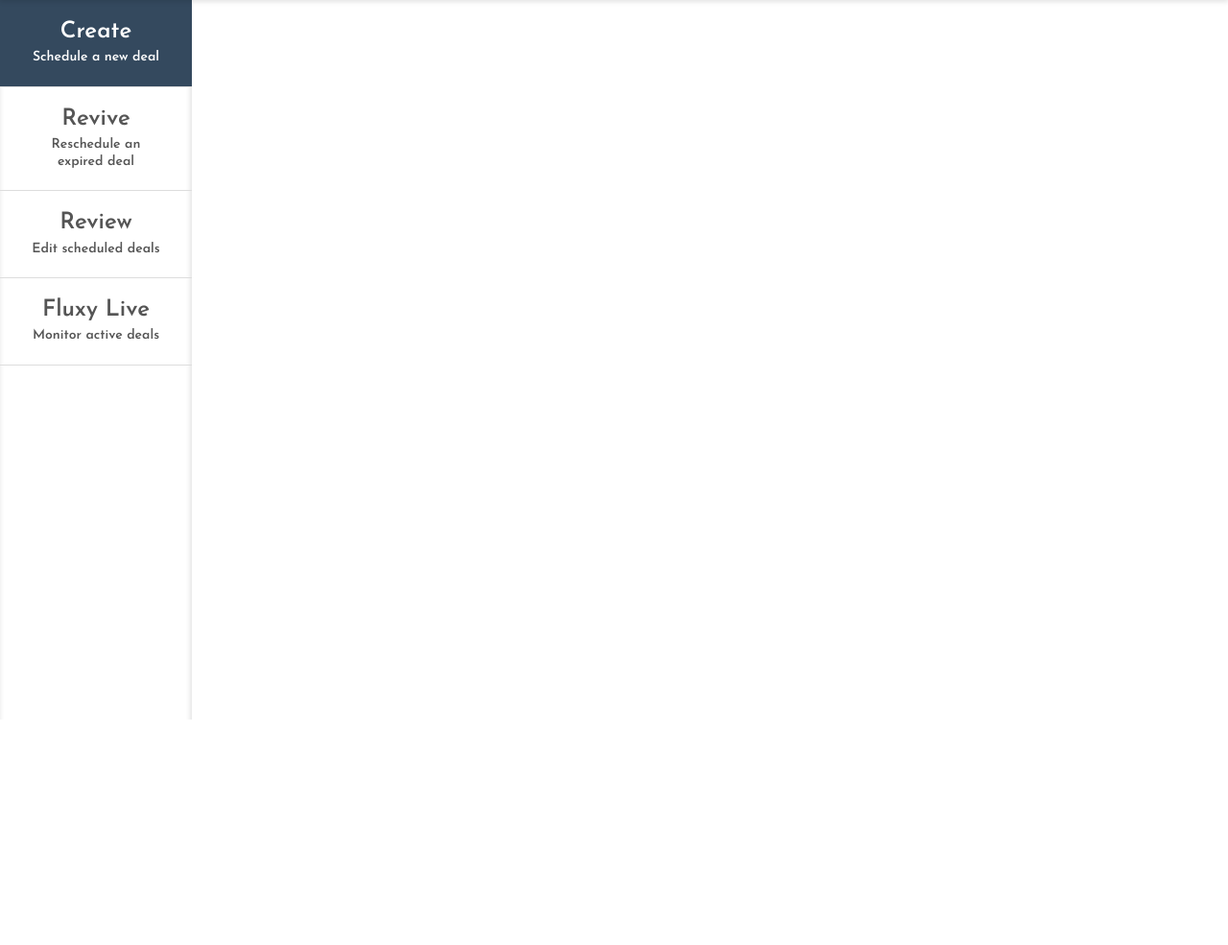
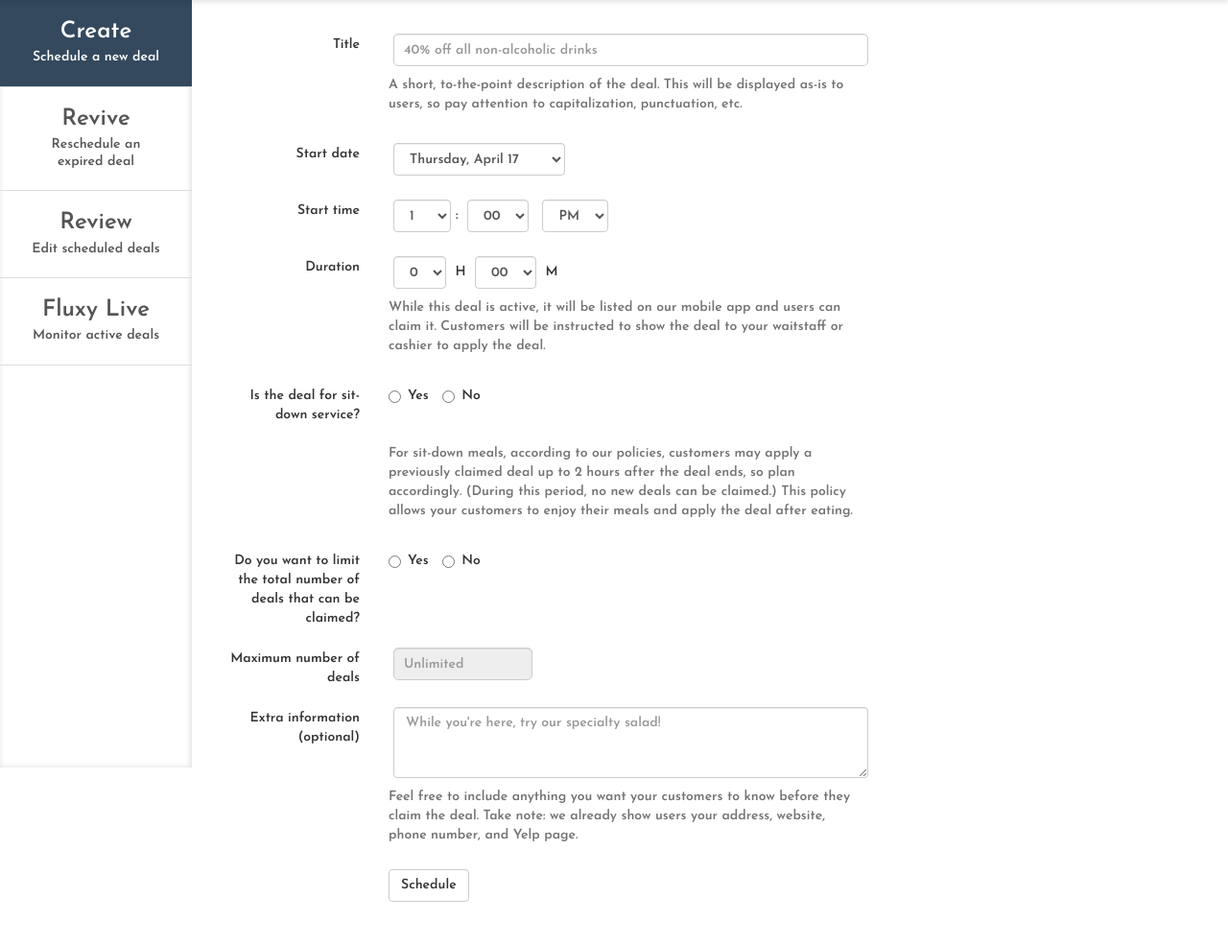
Before and after one commit to guthriec/fluxy-sample, a Django app: template templates/dashboard/dashboard.html in a window 1280 px wide. Shown: the part 50-1035 px from the top of the page at 96% size. Before the commit the page ends 800 px from the top, so only its background shows below. Run offline with Django 3.2, Linux system fonts and the light colour scheme; the template is opened without the code that fills it: most values are stand-ins (such as "Sample title", 1, 10 or a date in 2020); parts of the project's set-up code (start-up, migrations or seed data) failed here and were passed over; some libraries are stand-ins or nearby versions.

Commit message:
finishing touches.

```diff
--- a/static/js/dashboard.js
+++ b/static/js/dashboard.js
@@ -336,13 +336,13 @@ DashboardApp.addInitializer(function(options) {
 });
 
 /*
- * @author: Chris
- * @desc: a Marionette layout that wraps the left navbar, the dashboard
- *        proper and the modals. Expects to be intialized with a complete
- *        set of collections for every dashboard view. Handles navigation.
+ * @author: Chris, Ayush
+ * @desc: a Marionette layout that warps the main content of the dashboard.
+ *        Expects to be initalized with a complete set of collections for
+ *        every dashboard view. Handles navigation within the dashboard.
  */
 DashboardApp.MainContent = Backbone.Marionette.Layout.extend({
-  template: "#layout-template",
+  template: "#main-content-template",
 
   regions: {
     dashboard: '#dashboard'
@@ -394,12 +394,11 @@ DashboardApp.MainContent = Backbone.Marionette.Layout.extend({
 
 // Load the initializer
 DashboardApp.addInitializer(function(options) {
-  // Load all deals, pass them into a new layout
   var opts = {};
   opts.deals = new DashboardApp.DealsCollection([], { 'vendorId': vendorId, 'listenForCreate': true });
   opts.deals.fetch({ reset: true });
 
-  var mainContent = new DashboardApp.MainContent(layoutOptions);
+  var mainContent = new DashboardApp.MainContent(opts);
   DashboardApp.dashboardRegion.show(mainContent);
 });
 
--- a/templates/dashboard/dashboard.html
+++ b/templates/dashboard/dashboard.html
@@ -40,7 +40,7 @@
       </li>
   </script>
 
-  <script type="text/template" id="layout-template">
+  <script type="text/template" id="main-content-template">
     <div id="dashboard"></div>
   </script>
 
```
